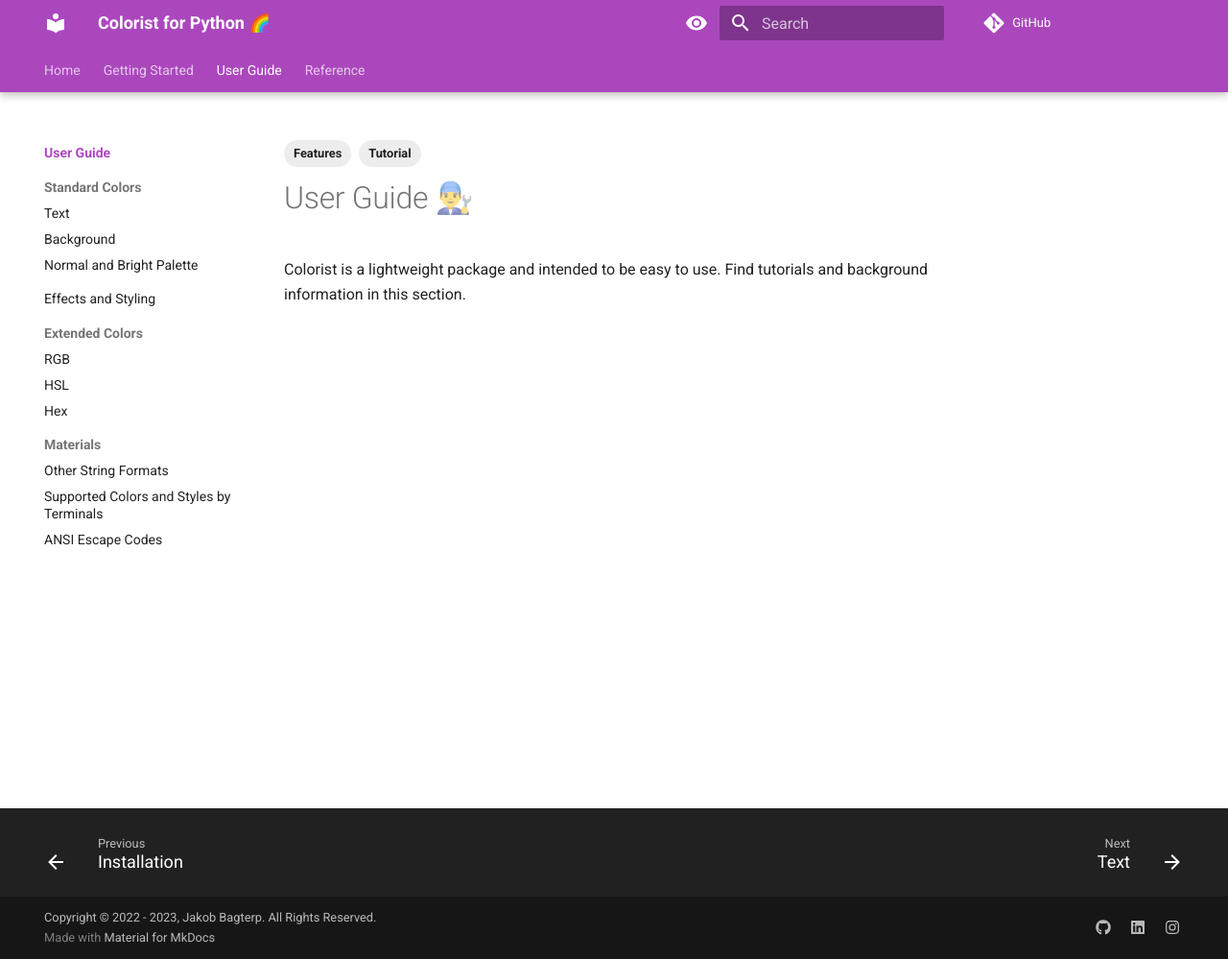
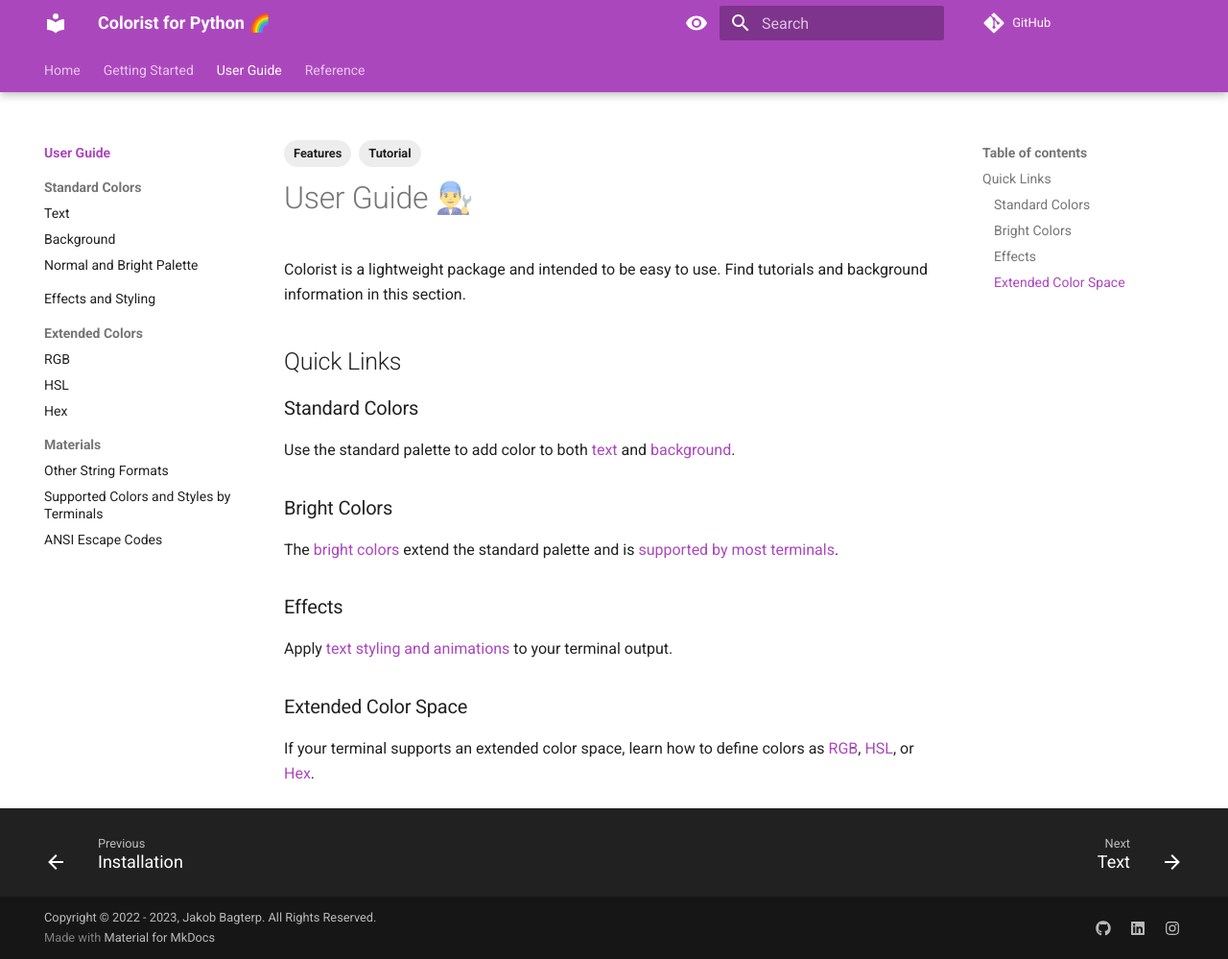
Before and after one commit to jakob-bagterp/colorist-for-python, an MkDocs documentation site: the page built from docs/user-guide/index.md, in a window 1280 px wide and 999 px high. Shown: the whole window at 96% size. Built offline with MkDocs 1.6.1 and Material for MkDocs 9.7.7, drawn with Linux system fonts in a browser that asks for light colours; comment, search, counter and statistics services are not loaded; the version menu is left out.

Commit message:
WIP: Add draft quick link texts and placeholders for graphics.

```diff
--- a/docs/user-guide/index.md
+++ b/docs/user-guide/index.md
@@ -6,3 +6,28 @@
 
 # User Guide 👨‍🔧
 Colorist is a lightweight package and intended to be easy to use. Find tutorials and background information in this section.
+
+## Quick Links
+### Standard Colors
+
+[//]: # (TODO: Add graphic)
+
+Use the standard palette to add color to both [text](./standard-colors/text-foreground.md) and [background](./standard-colors/background.md).
+
+### Bright Colors
+
+[//]: # (TODO: Add graphic)
+
+The [bright colors](./standard-colors/normal-and-bright-palette.md) extend the standard palette and is [supported by most terminals](./materials/terminal-support.md).
+
+### Effects
+
+[//]: # (TODO: Add animated graphic)
+
+Apply [text styling and animations](./effects-and-styling.md) to your terminal output.
+
+### Extended Color Space
+
+[//]: # (TODO: Add graphic)
+
+If your terminal supports an extended color space, learn how to define colors as [RGB](./extended-colors/rgb.md), [HSL](./extended-colors/hsl.md), or [Hex](./extended-colors/hex.md).
```
